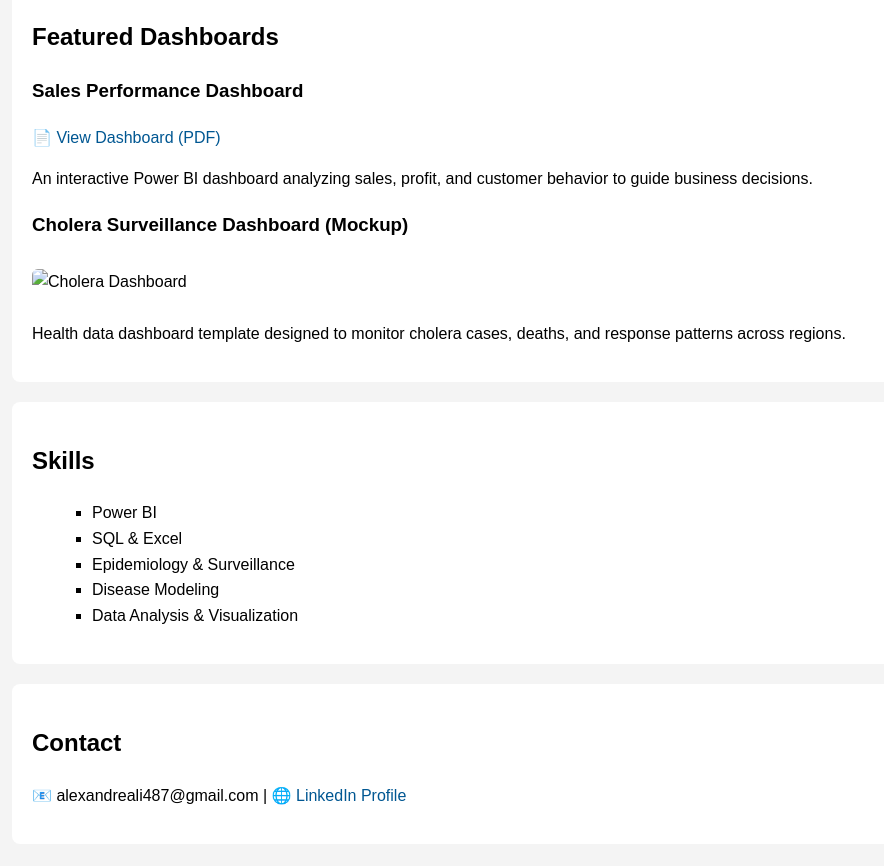
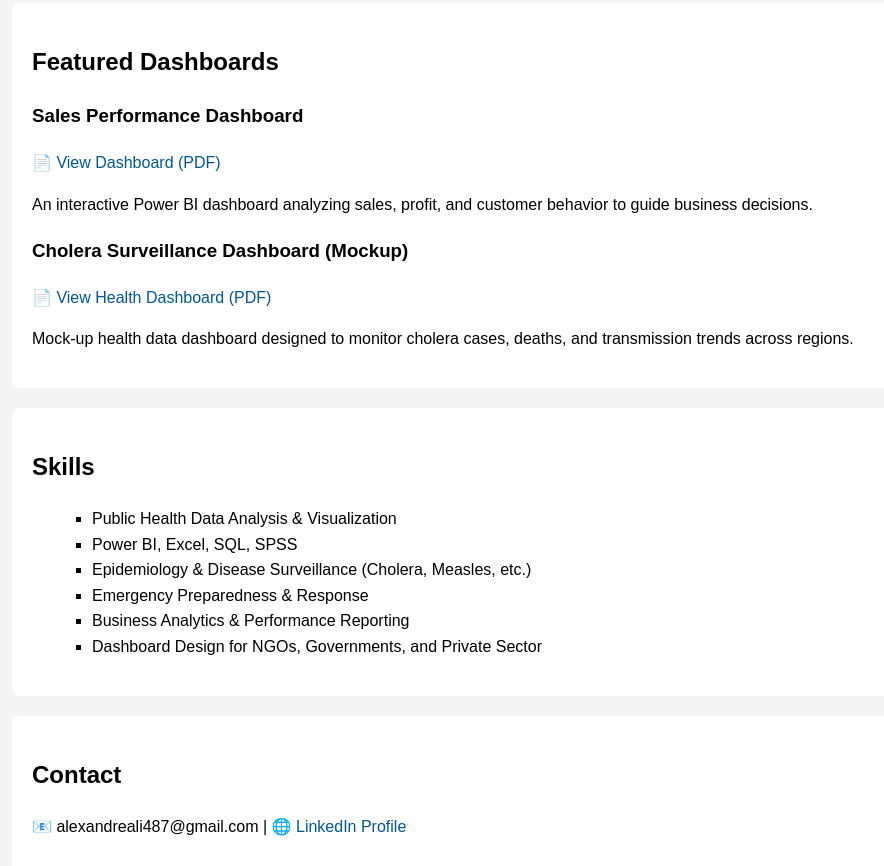
Before and after one commit to bilia28/alexandre-bili.github.io, a plain HTML site: page index.html in a window 1280 px wide. Shown: the part 449-1315 px from the top of the page, without its empty margins (158-1042 px from the left). Drawn offline with Linux system fonts and the light colour scheme.

Commit message:
Add files via upload

```diff
--- a/index.html
+++ b/index.html
@@ -14,31 +14,32 @@
 
     <section>
         <h2>About Me</h2>
-        <p>I specialize in turning health and business data into actionable insights using tools like Power BI, SQL, and Excel. With a background in epidemiology and disease surveillance, I create dashboards that support evidence-based decision-making in public health and operational strategy.</p>
+        <p>I’m a public health professional and data analyst with expertise in disease surveillance, outbreak response, and data-driven decision-making. With a strong background in epidemiology and over 5 years of experience at WHO, I specialize in transforming complex data into actionable insights. I create impactful dashboards that support strategic planning for both health systems and businesses.</p>
     </section>
 
     <section>
         <h2>Featured Dashboards</h2>
         <div class="project">
             <h3>Sales Performance Dashboard</h3>
-        <a href="Sales_Dashboard_Alexandre_Bili.pdf" target="_blank">📄 View Dashboard (PDF)</a>
+            <a href="Sales_Dashboard_Alexandre_Bili.pdf" target="_blank">📄 View Dashboard (PDF)</a>
             <p>An interactive Power BI dashboard analyzing sales, profit, and customer behavior to guide business decisions.</p>
         </div>
         <div class="project">
             <h3>Cholera Surveillance Dashboard (Mockup)</h3>
-            <img src="cholera_dashboard.png" alt="Cholera Dashboard">
-            <p>Health data dashboard template designed to monitor cholera cases, deaths, and response patterns across regions.</p>
+            <a href="Cholera_Dashboard_Mockup.pdf" target="_blank">📄 View Health Dashboard (PDF)</a>
+            <p>Mock-up health data dashboard designed to monitor cholera cases, deaths, and transmission trends across regions.</p>
         </div>
     </section>
 
     <section>
         <h2>Skills</h2>
         <ul>
-            <li>Power BI</li>
-            <li>SQL & Excel</li>
-            <li>Epidemiology & Surveillance</li>
-            <li>Disease Modeling</li>
-            <li>Data Analysis & Visualization</li>
+            <li>Public Health Data Analysis & Visualization</li>
+            <li>Power BI, Excel, SQL, SPSS</li>
+            <li>Epidemiology & Disease Surveillance (Cholera, Measles, etc.)</li>
+            <li>Emergency Preparedness & Response</li>
+            <li>Business Analytics & Performance Reporting</li>
+            <li>Dashboard Design for NGOs, Governments, and Private Sector</li>
         </ul>
     </section>
 
```
